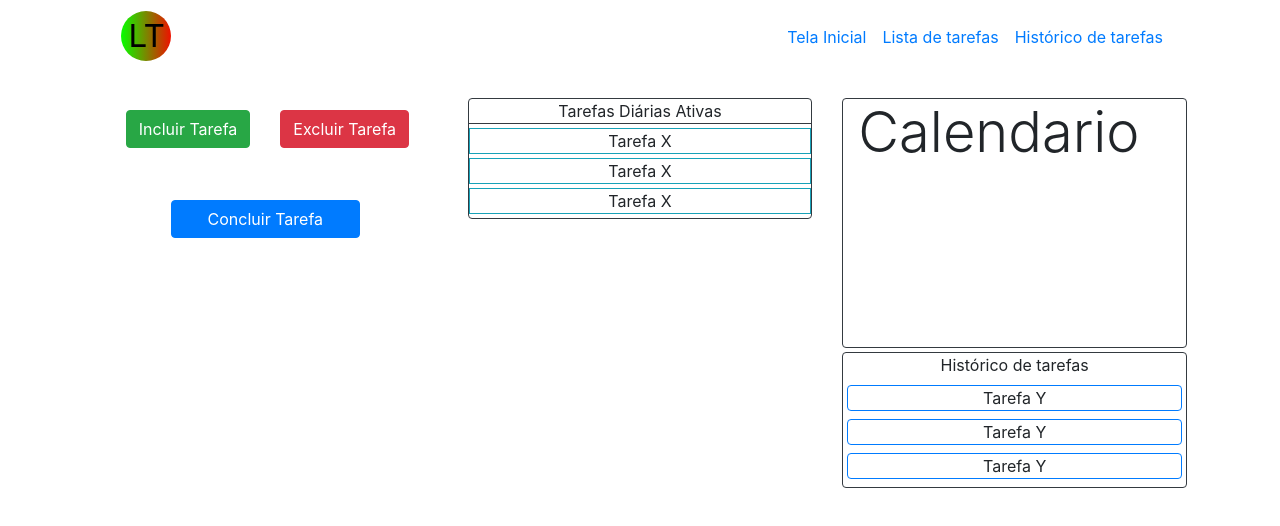
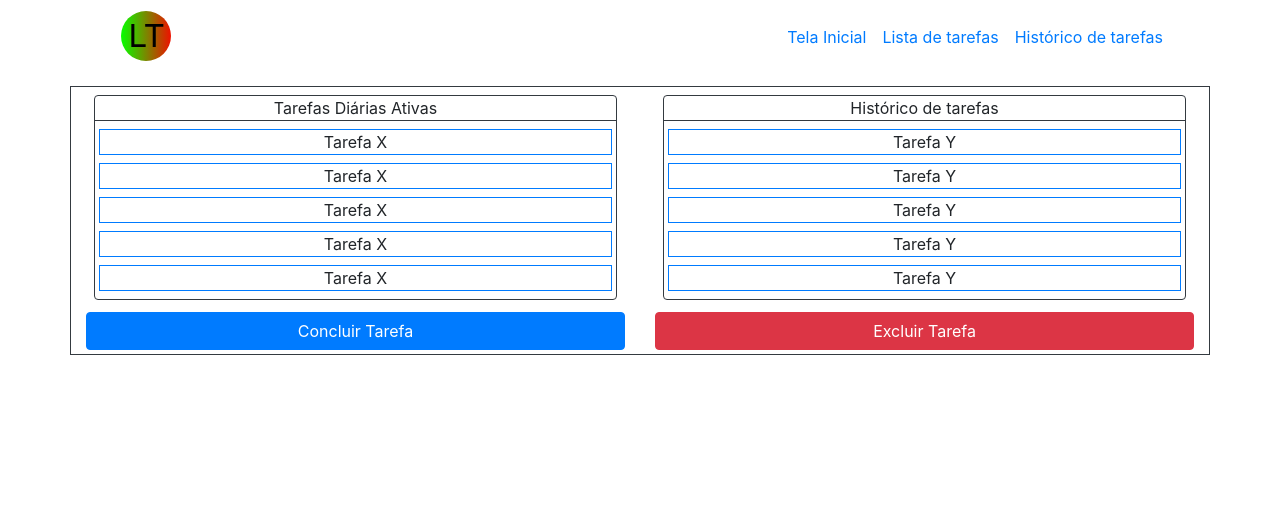
Before and after one commit to Rafael0125/appControleTarefas, an Angular app in the folder appControleTarefas/: page / in a window 1280 px wide. Shown: the top 526 px of the page. Built offline with nearby package versions, Linux system fonts and the light colour scheme.

Commit message:
template da tela lista de tarefas feito

```diff
--- a/appControleTarefas/src/app/app.component.html
+++ b/appControleTarefas/src/app/app.component.html
@@ -1,2 +1,2 @@
 <app-menu></app-menu>
-<app-tela-principal></app-tela-principal>
+<app-lista-tarefas></app-lista-tarefas>
--- a/appControleTarefas/src/app/lista-tarefas/lista-tarefas.component.html
+++ b/appControleTarefas/src/app/lista-tarefas/lista-tarefas.component.html
@@ -1 +1,75 @@
-<p>lista-tarefas works!</p>
+
+<div class="container border border-dark">
+    <div class="row"> <!-- Linha principal do container // Inicio -->
+
+        <div class="col-md-6"> <!-- Coluna de tarefas ativas // Inicio -->
+            <div class="row m-1 p-1">
+                <div class="col-12 border border-dark rounded ">
+                    <div class="row justify-content-center border-bottom border-dark">
+                        Tarefas Diárias Ativas
+                    </div>
+                    <div class="row p-1">
+                        <div class="col-12 text-center border border-primary my-1"> <!-- Tarefa Ativa -->
+                            Tarefa X
+                        </div>
+                        <div class="col-12 text-center border border-primary my-1"> <!-- Tarefa Ativa -->
+                            Tarefa X
+                        </div>
+                        <div class="col-12 text-center border border-primary my-1"> <!-- Tarefa Ativa -->
+                            Tarefa X
+                        </div>
+                        <div class="col-12 text-center border border-primary my-1"> <!-- Tarefa Ativa -->
+                            Tarefa X
+                        </div>
+                        <div class="col-12 text-center border border-primary my-1"> <!-- Tarefa Ativa -->
+                            Tarefa X
+                        </div>
+                    </div>
+                </div>
+            </div>
+        </div> <!-- Coluna de tarefas ativas // Fim -->
+
+        <div class="col-md-6"> <!-- Coluna Histórico de tarefas // Inicio -->
+            <div class="row m-1 p-1">
+                <div class="col-12 border border-dark rounded">
+                    <div class="row justify-content-center border-bottom border-dark">
+                        Histórico de tarefas
+                    </div>
+                    <div class="row p-1">
+                        <div class="col-12 text-center border border-primary my-1"> <!-- Histórico Tarefa -->
+                            Tarefa Y
+                        </div>
+                        <div class="col-12 text-center border border-primary my-1"> <!-- Histórico Tarefa -->
+                            Tarefa Y
+                        </div>
+                        <div class="col-12 text-center border border-primary my-1"> <!-- Histórico Tarefa -->
+                            Tarefa Y
+                        </div>
+                        <div class="col-12 text-center border border-primary my-1"> <!-- Histórico Tarefa -->
+                            Tarefa Y
+                        </div>
+                        <div class="col-12 text-center border border-primary my-1"> <!-- Histórico Tarefa -->
+                            Tarefa Y
+                        </div>
+                    </div>
+                </div>
+            </div>
+        </div> <!-- Coluna Histórico de tarefas // Fim -->
+
+        <div class="col-md-12"> <!-- Botões de conclusão e exclusão de tarefas // Inicio -->
+            <div class="row">
+                <div class="col-md-6 d-flex justify-content-center my-1">
+                    <button type="button" class="btn  btn-block btn-primary">
+                        Concluir Tarefa
+                    </button>
+                </div>
+                <div class="col-md-6 d-flex justify-content-center my-1">
+                    <button type="button" class="btn btn-block btn-danger">
+                        Excluir Tarefa
+                    </button>
+                </div>
+            </div>
+        </div> <!-- Botões de conclusão e exclusão de tarefas // Inicio -->
+
+    </div> <!-- Linha principal do container // Fim -->
+</div>
```
